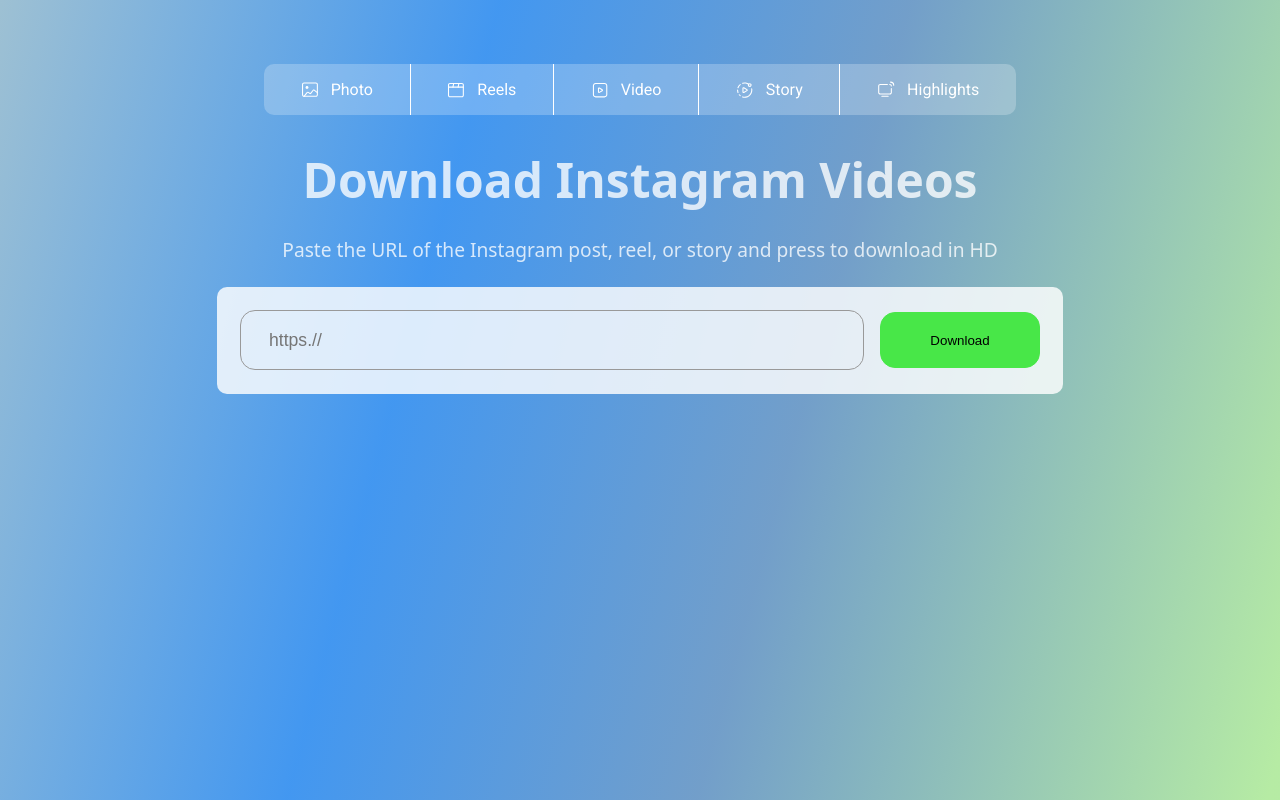
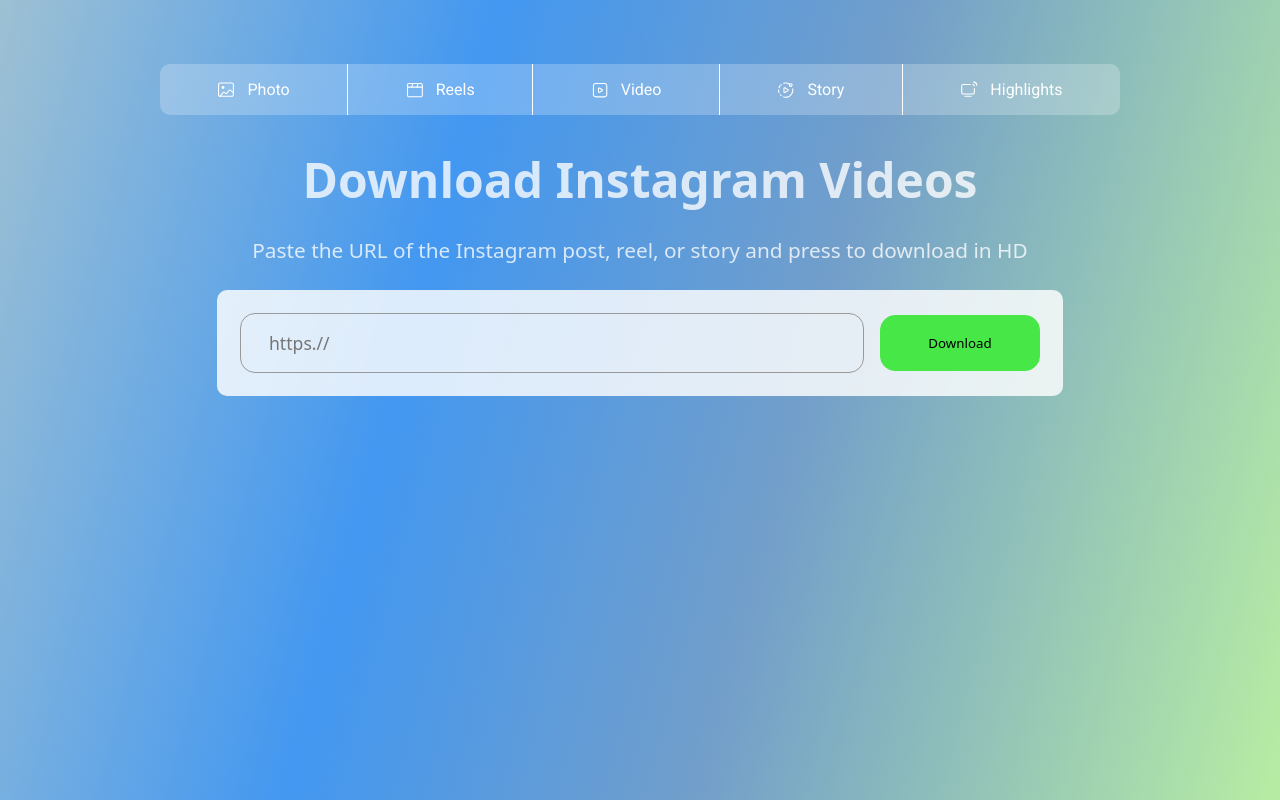
Before and after one commit to dvlpr2003/Instagram-media-downloader, a React (Vite) app: page / in a window 1280 px wide. Built offline with nearby package versions, Linux system fonts and the light colour scheme; a web font is replaced by a local one.

Commit message:
section-1

```diff
--- a/src/Home/container.css
+++ b/src/Home/container.css
@@ -32,7 +32,7 @@
     align-items: center;
 }
 #section-elements-nav-main{
-    width: 47rem;
+    width:60rem;
     display: flex;
 
 
@@ -79,8 +79,8 @@
 
 }
 #p-w3-c7{
-    margin-bottom: 1.5rem;
-    font-size: 1.2rem;
+    margin-bottom: 1.6rem;
+    font-size: 1.3rem;
     font-family: ui-sans-serif, system-ui, sans-serif, Apple Color Emoji, Segoe UI Emoji, Segoe UI Symbol, Noto Color Emoji;
     color: #ffffffc7;
     text-align: center;
@@ -111,6 +111,8 @@
     /* width: 30rem; */
     flex-grow: 1;
     /* font-family: inherit; */
+    font-family: ui-sans-serif, system-ui, sans-serif, Apple Color Emoji, Segoe UI Emoji, Segoe UI Symbol, Noto Color Emoji;
+
     height: 3.5rem;
     border: 1px solid #999999;
     border-radius:15px ;
@@ -122,6 +124,8 @@
     height: 3.5rem;
     width: 10rem;
     border-radius: 15px;
+    font-family: ui-sans-serif, system-ui, sans-serif, Apple Color Emoji, Segoe UI Emoji, Segoe UI Symbol, Noto Color Emoji;
+
     border: 1px solid #48e748;
     background-color: #48e748;
 }
@@ -137,12 +141,22 @@
         font-size: .8rem;
     }
     #p-w3-c7{
-        font-size: .5rem;
+        font-size: .7rem;
         line-height: 0.9rem;
 
     }
     #input-w3-c7-form{
         width: auto;
+
+    }
+    .input-w3-c7{
+        font-size: 0.8rem;
+        height: 2.7rem;
+    }
+    .input-w3-c7-btn{
+        font-size: 0.8rem;
+        height: 2.7rem;
+
     }
 
 }
@@ -197,10 +211,10 @@
         width: 100%;
     }
     #h1-w3-c7{
-        font-size: 1.5rem;
+        font-size: 1.8rem;
     }
     #p-w3-c7{
-        font-size: 1rem;
+        font-size: 1.2rem;
         line-height: 1.75rem;
     }
     #input-w3-c7-form{
```
